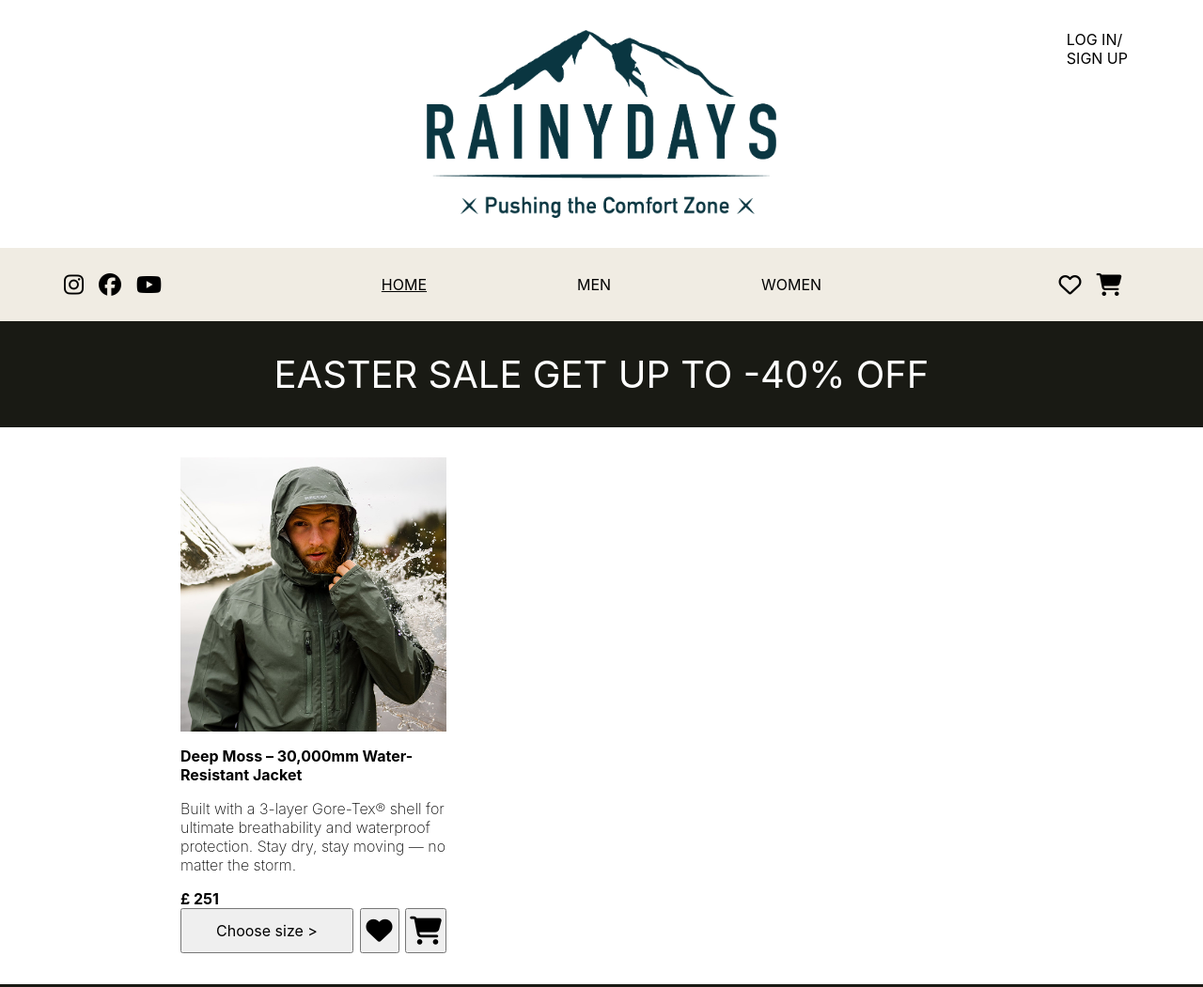
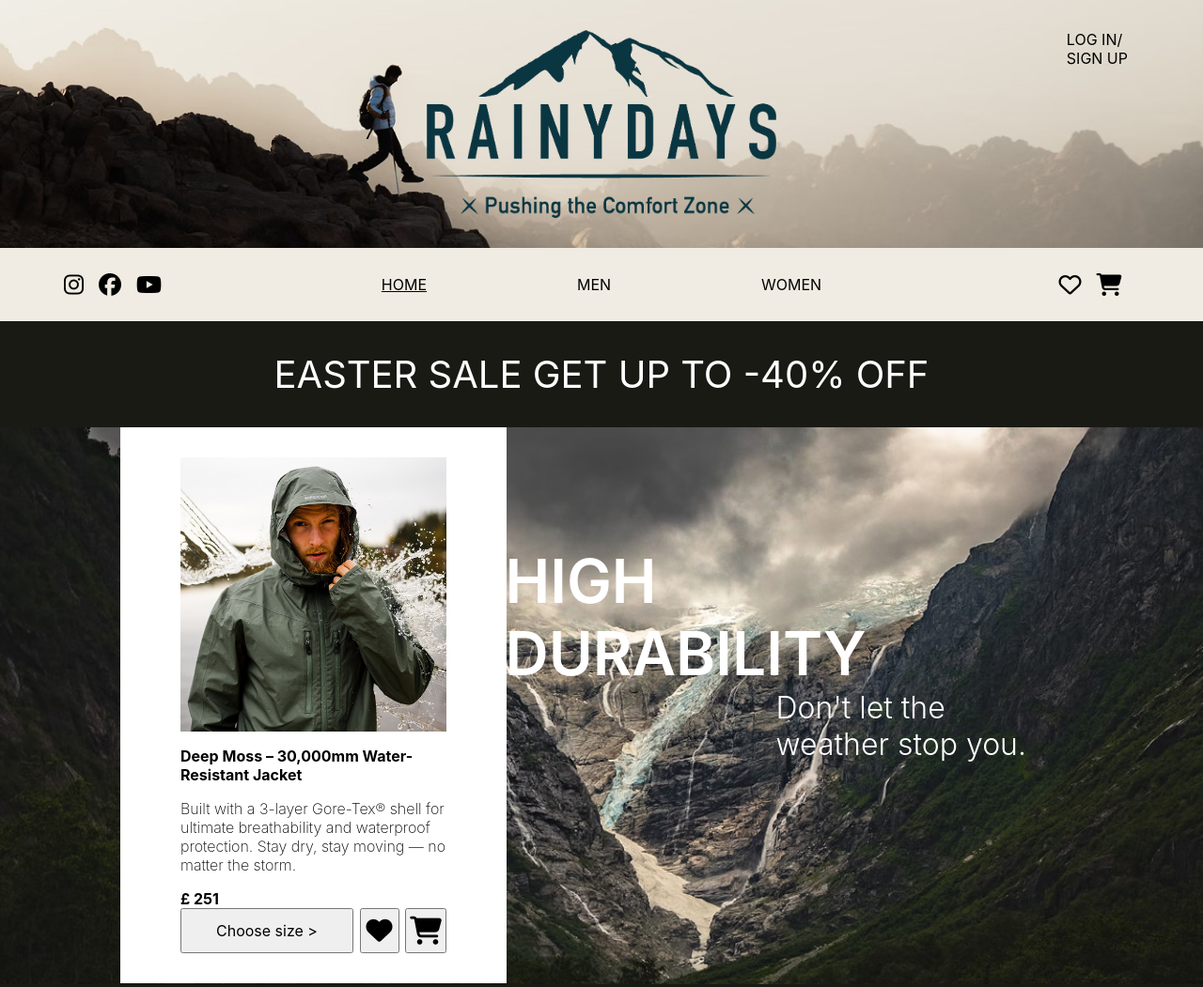
Before and after one commit to MissAdelliah/html-css-siljereppe, a plain HTML site: page index.html in a window 1280 px wide. Shown: the top 1051 px of the page at 94% size. Drawn offline with Linux system fonts and the light colour scheme; a web font is replaced by a local one.

Commit message:
./ and / and none did not work i try ../ now

```diff
--- a/css/style.css
+++ b/css/style.css
@@ -37,7 +37,7 @@ h4 {
 /* Site Banner CSS*/
 
 .banner {
-  background-image: url(images/homeheaderimg.png);
+  background-image: url(../images/homeheaderimg.png);
   background-repeat: no-repeat;
   background-size: cover;
   background-position-x: center;
@@ -207,7 +207,7 @@ h4 {
 /* Promo */
 
 .promo {
-  background-image: url("images/moutains.jpg");
+  background-image: url("../images/moutains.jpg");
   height: 593px;
   max-width: 100%;
   background-size: cover;
@@ -1031,7 +1031,7 @@ h4 {
 #product-detail-page .newsletter__container {
   padding-left: 20%;
   padding-right: 20%;
-  background-image: url(images/homemen.jpg);
+  background-image: url(../images/homemen.jpg);
   background-size: cover;
   background-position-x: center;
   background-position-y: center;
```
